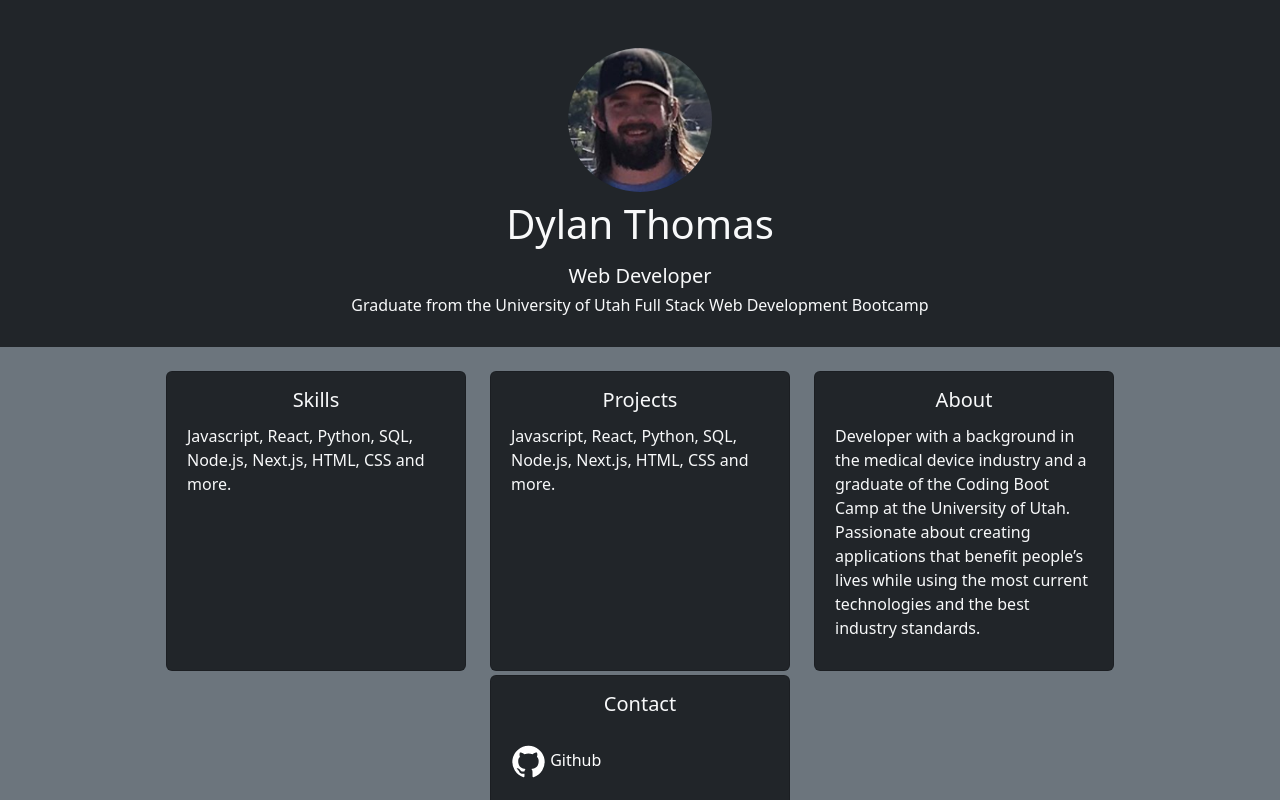
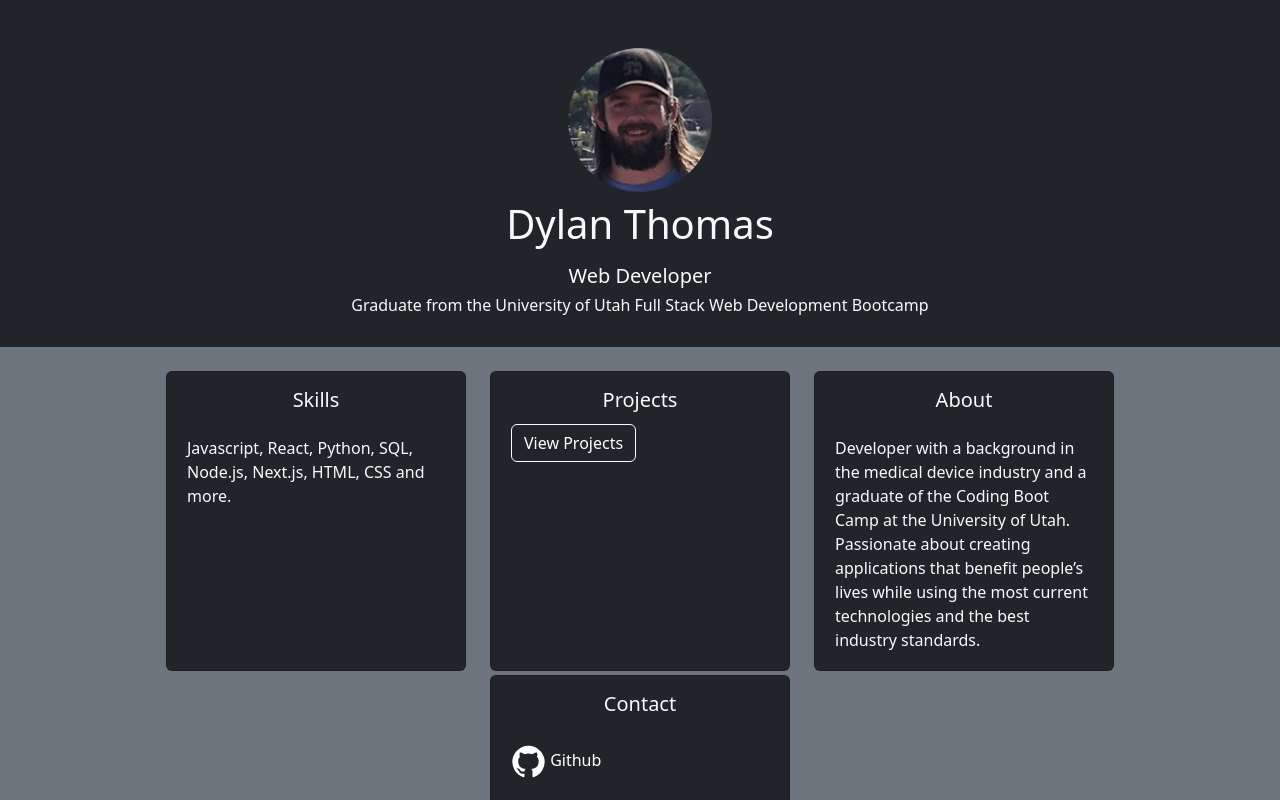
Before and after one commit to thomasdylan/portfolio, a Next.js app: page / in a window 1280 px wide. Shown: the top 800 px of the page. Built offline with nearby package versions, Linux system fonts and the light colour scheme.

Commit message:
Updates to cards

```diff
--- a/components/LinkContainer.tsx
+++ b/components/LinkContainer.tsx
@@ -31,7 +31,7 @@ const LinkContainer = () => {
                 <Card.Title className='d-flex justify-content-center'>
                   Skills
                 </Card.Title>
-                <Card.Text className='d-flex p-1'>
+                <Card.Text className='d-flex p-1 pt-3'>
                   Javascript, React, Python, SQL, Node.js, Next.js, HTML, CSS
                   and more.
                 </Card.Text>
@@ -50,10 +50,16 @@ const LinkContainer = () => {
                 <Card.Title className='d-flex justify-content-center'>
                   Projects
                 </Card.Title>
-                <Card.Text className='d-flex p-1'>
-                  Javascript, React, Python, SQL, Node.js, Next.js, HTML, CSS
-                  and more.
-                </Card.Text>
+                <Card.Body className='d-flex p-1'>
+                  <Button variant='outline-light'>
+                    <Link
+                      href='/projects'
+                      style={{ textDecoration: 'none', color: 'white' }}
+                    >
+                      View Projects
+                    </Link>
+                  </Button>
+                </Card.Body>
               </Card.Body>
             </Card>
           </Col>
@@ -69,7 +75,7 @@ const LinkContainer = () => {
                 <Card.Title className='d-flex justify-content-center'>
                   About
                 </Card.Title>
-                <Card.Text className='d-flex p-1'>
+                <Card.Text className='d-flex p-1 pt-3'>
                   Developer with a background in the medical device industry and
                   a graduate of the Coding Boot Camp at the University of Utah.
                   Passionate about creating applications that benefit people’s
--- /dev/null
+++ b/pages/projects.tsx
@@ -0,0 +1,5 @@
+import React from 'react';
+
+const projects = () => {
+  return <div>projects</div>;
+};
```
